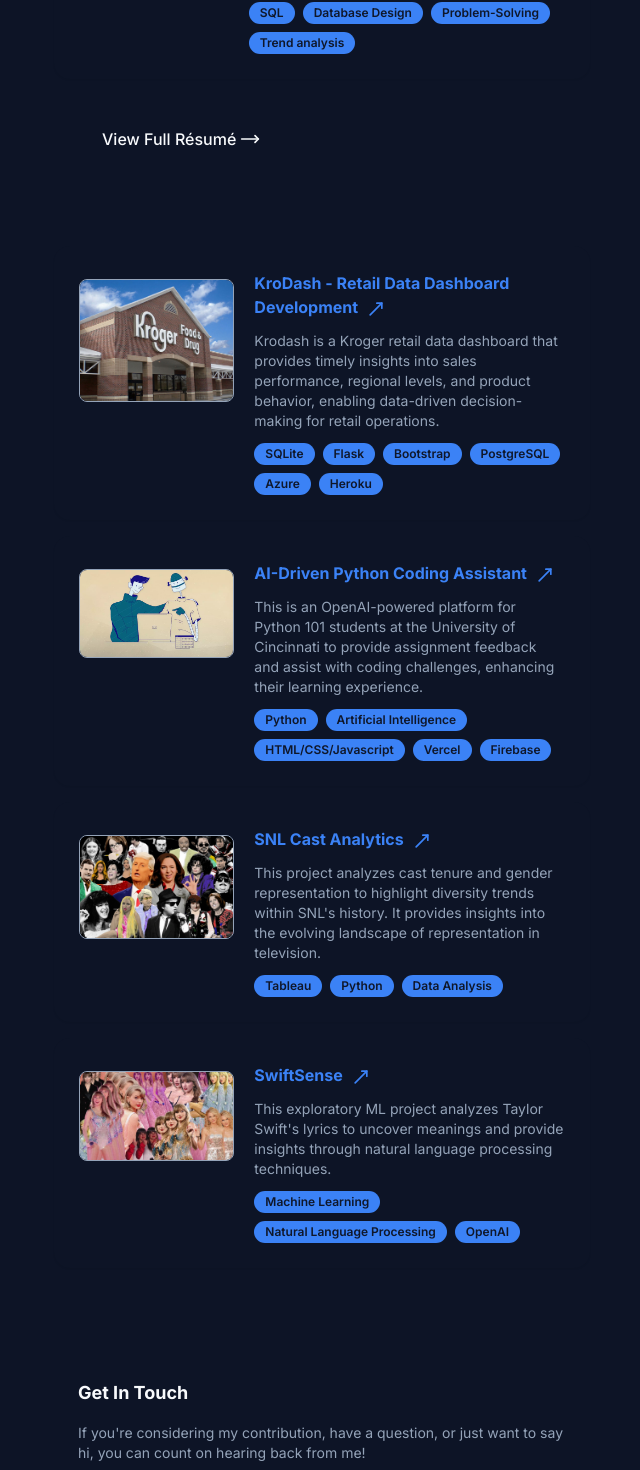
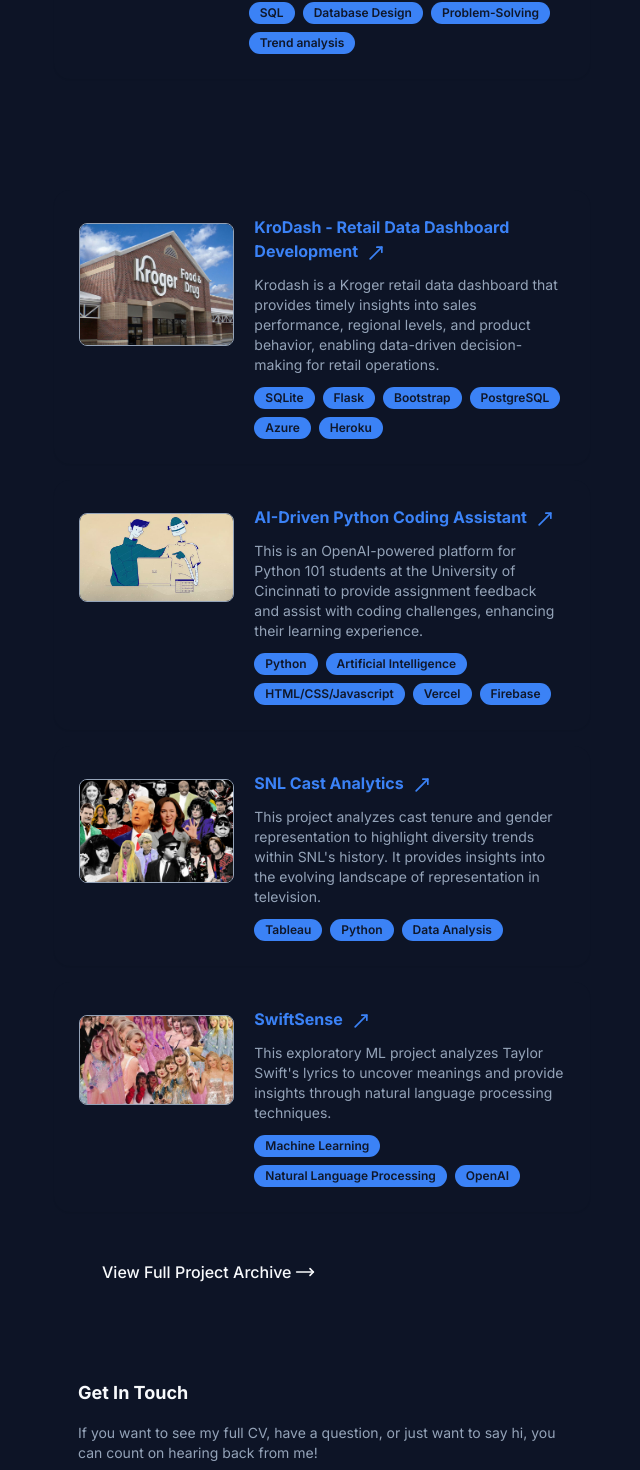
Before and after one commit to roshnik1/e-portfolio, a Next.js app: page / in a window 1280 px wide. Shown: the part 1931-3401 px from the top of the page, without its empty margins (594-1234 px from the left). Built offline with nearby package versions, Linux system fonts and the light colour scheme.

Commit message:
Fix some links

```diff
--- a/components/Contact.tsx
+++ b/components/Contact.tsx
@@ -16,7 +16,7 @@
           Get In Touch
         </h2>
         <p className="lg:text-sm lg:text-start text-muted-foreground">
-          If you&#39;re considering my contribution, have a question, or just
+          If you want to see my full CV, have a question, or just
           want to say hi, you can count on hearing back from me!
         </p>
       </div>
--- a/components/ExpCards.tsx
+++ b/components/ExpCards.tsx
@@ -8,7 +8,6 @@
   CardTitle,
 } from "@/components/ui/card";
 import { Badge } from "@/components/ui/badge";
-import { MoveRight } from "lucide-react";
 
 const jobPositions = [
   {
@@ -127,19 +126,6 @@
           </Card>
         ))}
       </>
-      <div className="lg:px-12 mt-12">
-        <a
-          href="/Resume Draft.pdf"
-          target="_blank"
-          rel="noopener noreferrer"
-          className="inline-flex items-center font-medium leading-tight text-foreground group"
-        >
-          <span className="border-b border-transparent pb-px transition hover:border-primary motion-reduce:transition-none">
-            View Full Résumé
-          </span>
-          <MoveRight className="ml-1 inline-block h-5 w-5 shrink-0 -translate-y-px transition-transform group-hover:translate-x-2 group-focus-visible:translate-x-2 motion-reduce:transition-none" />
-        </a>
-      </div>
     </section>
   );
 }
--- a/components/Projects.tsx
+++ b/components/Projects.tsx
@@ -9,6 +9,7 @@
 } from "@/components/ui/card";
 import { Badge } from "@/components/ui/badge";
 import { MoveUpRight } from "lucide-react";
+import { MoveRight } from "lucide-react";
 
 const jobProjects = [
   {
@@ -112,6 +113,19 @@
           </a>
         ))}
       </>
+      <div className="lg:px-12 mt-12">
+        <a
+          href="https://github.com/roshnik1"
+          target="_blank"
+          rel="noopener noreferrer"
+          className="inline-flex items-center font-medium leading-tight text-foreground group"
+        >
+          <span className="border-b border-transparent pb-px transition hover:border-primary motion-reduce:transition-none">
+            View Full Project Archive
+          </span>
+          <MoveRight className="ml-1 inline-block h-5 w-5 shrink-0 -translate-y-px transition-transform group-hover:translate-x-2 group-focus-visible:translate-x-2 motion-reduce:transition-none" />
+        </a>
+      </div>
     </section>
   );
 }
```
Also changed, not shown: 1 other file (tests, documents, lock files or other folders).
